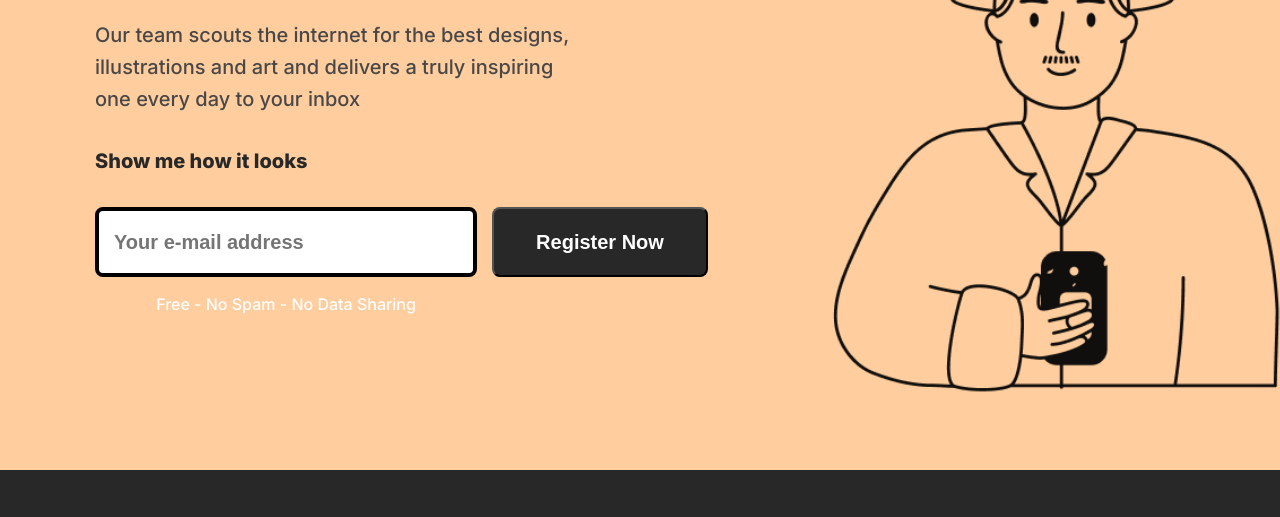
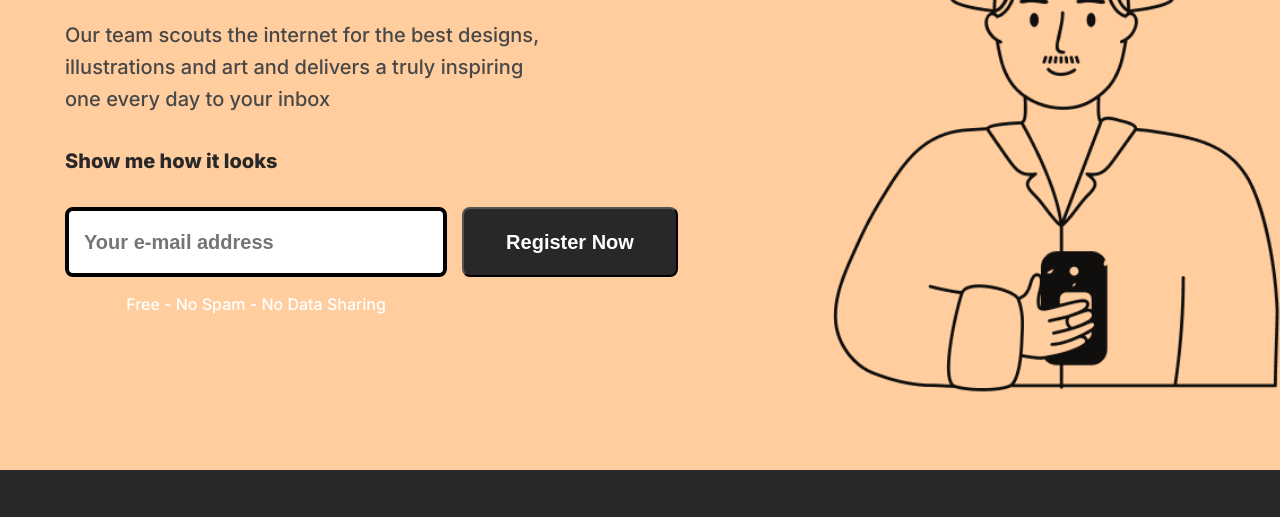
Before and after one commit to Haripriya11hp/Microproject1-Html-css, a plain HTML site: page index.html in a window 1280 px wide. Shown: the part 184-701 px from the top of the page. Drawn offline with Linux system fonts and the light colour scheme.

Commit message:
style update

```diff
--- a/style.css
+++ b/style.css
@@ -13,7 +13,7 @@ body{
     background-color: #FFCD9E;
     display: flex;
     justify-content: center;
-    padding: 0px 130px;
+    padding: 0px 100px;
 }
 .flex-right{
     width: 50%;
```
